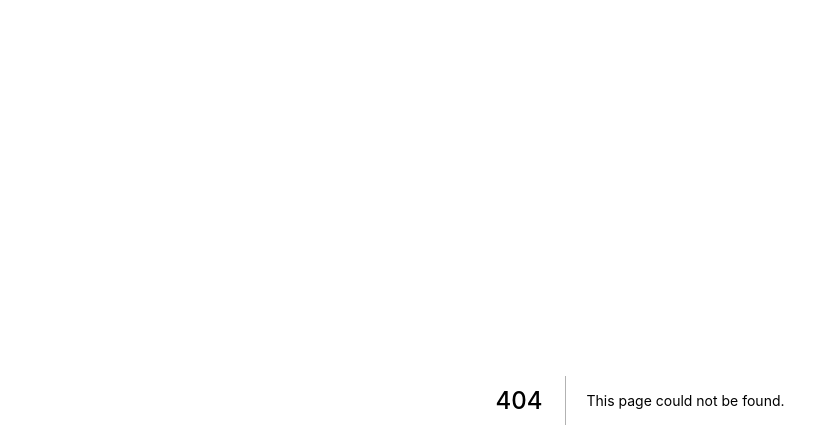
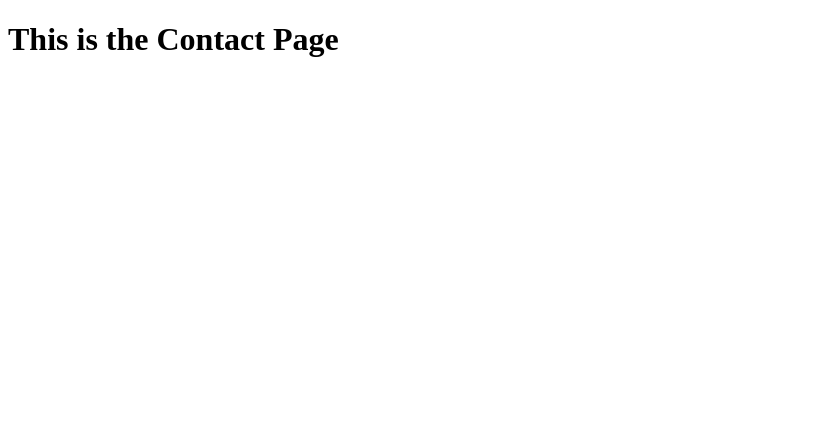
Before and after one commit to ModernReactBootcamp/34_Next.js, a Next.js app: page /contact in a window 1280 px wide. Before the commit this address had no page. Shown: the top 448 px of the page, without its empty margins (0-839 px from the left). Built offline with nearby package versions, Linux system fonts and the light colour scheme.

Commit message:
add several pages

```diff
--- /dev/null
+++ b/pages/about.js
@@ -0,0 +1,5 @@
+const AboutPage = () => {
+  return <h1>This is the about page</h1>;
+};
+
+export default AboutPage;
--- /dev/null
+++ b/pages/contact.js
@@ -0,0 +1,5 @@
+const ContactPage = () => {
+  return <h1>This is the Contact Page</h1>;
+};
+
+export default ContactPage;
```
